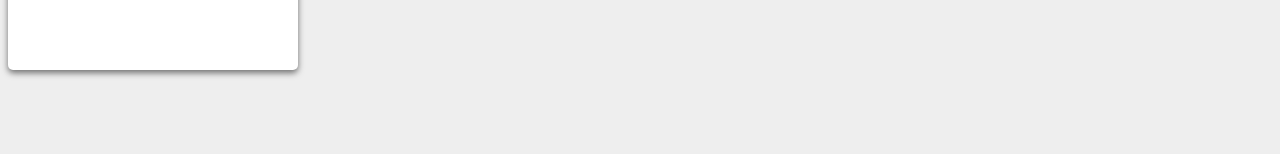
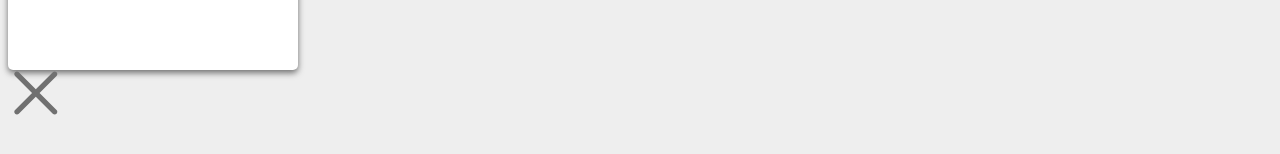
Before and after one commit to StyvenNoronha/JogoDaVelha, a React (Vite) app: page / in a window 1280 px wide. Shown: the part 290-444 px from the top of the page. Built offline with nearby package versions, Linux system fonts and the light colour scheme.

Commit message:
Feito o object Jogador

```diff
--- a/src/main.jsx
+++ b/src/main.jsx
@@ -6,6 +6,7 @@ import './style/settings/colors.css'
 import './style/settings/spacing.css'
 import Header from './components/Header'
 import Cartao from './objects/Cartao'
+import Jogador from './objects/Jogador'
 
 
 
@@ -17,5 +18,6 @@ ReactDOM.createRoot(document.getElementById("root")).render(
 
     <Header/>
     <Cartao/>
+    <Jogador player="x"/>
   </React.StrictMode>
 )
--- a/src/objects/Cartao/index.jsx
+++ b/src/objects/Cartao/index.jsx
@@ -3,6 +3,6 @@ import './style.css'
 const Cartao = () =>(
   <article className="cartao"></article>
 )
-;
+
 
 export default Cartao
--- /dev/null
+++ b/src/objects/Jogador/index.jsx
@@ -0,0 +1,18 @@
+import React from "react"
+import "./style.css"
+import playerX from "../../img/X.svg"
+import playerO from "../../img/Circle.svg"
+
+const Jogador = (props) => {
+  const players = []
+  players["x"] = playerX
+  players["o"] = playerO
+
+  return (
+    <button className="jogador">
+      <img src={players[props.player]} alt="Jogador" />
+    </button>
+  )
+}
+
+export default Jogador
--- /dev/null
+++ b/src/objects/Jogador/style.css
@@ -0,0 +1,4 @@
+.jogador {
+  background: none;
+  border: none;
+}
```
Also changed, not shown: src/img/Circle.svg (added), src/img/X.svg (added).
